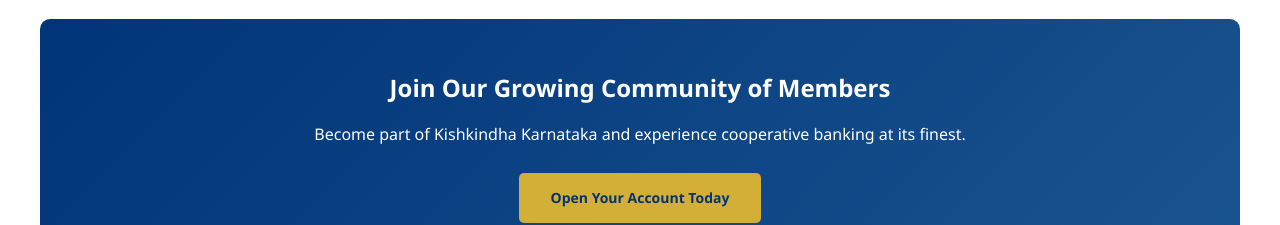
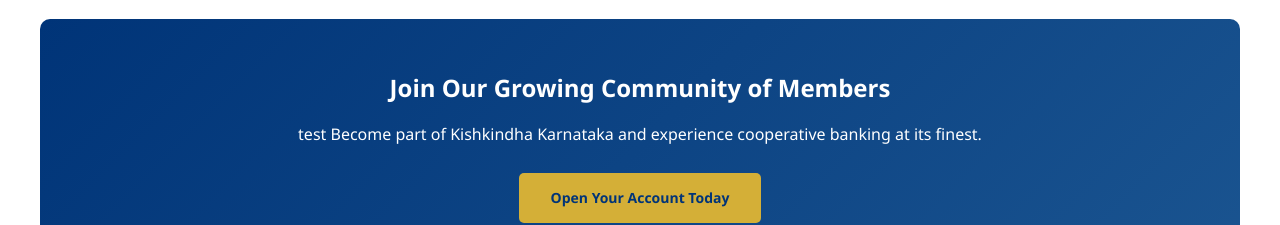
Before and after one commit to abhishekarloor/KKSSSN, a plain HTML site: page pages/about.html in a window 1280 px wide. Shown: the part 3860-4085 px from the top of the page. Drawn offline with Linux system fonts and the light colour scheme.

Commit message:
test commit

```diff
--- a/pages/about.html
+++ b/pages/about.html
@@ -293,7 +293,7 @@
         <!-- CTA -->
         <section class="section" style="background: linear-gradient(135deg, var(--primary-blue) 0%, var(--light-blue) 100%); color: white; padding: 50px 30px; border-radius: 10px; text-align: center; margin-left: -20px; margin-right: -20px;">
             <h2 style="margin-bottom: 15px;">Join Our Growing Community of Members</h2>
-            <p style="margin-bottom: 25px; font-size: 16px;">Become part of Kishkindha Karnataka and experience cooperative banking at its finest.</p>
+            <p style="margin-bottom: 25px; font-size: 16px;">test Become part of Kishkindha Karnataka and experience cooperative banking at its finest.</p>
             <a href="contact.html" class="btn btn-primary">Open Your Account Today</a>
         </section>
     </main>
```
